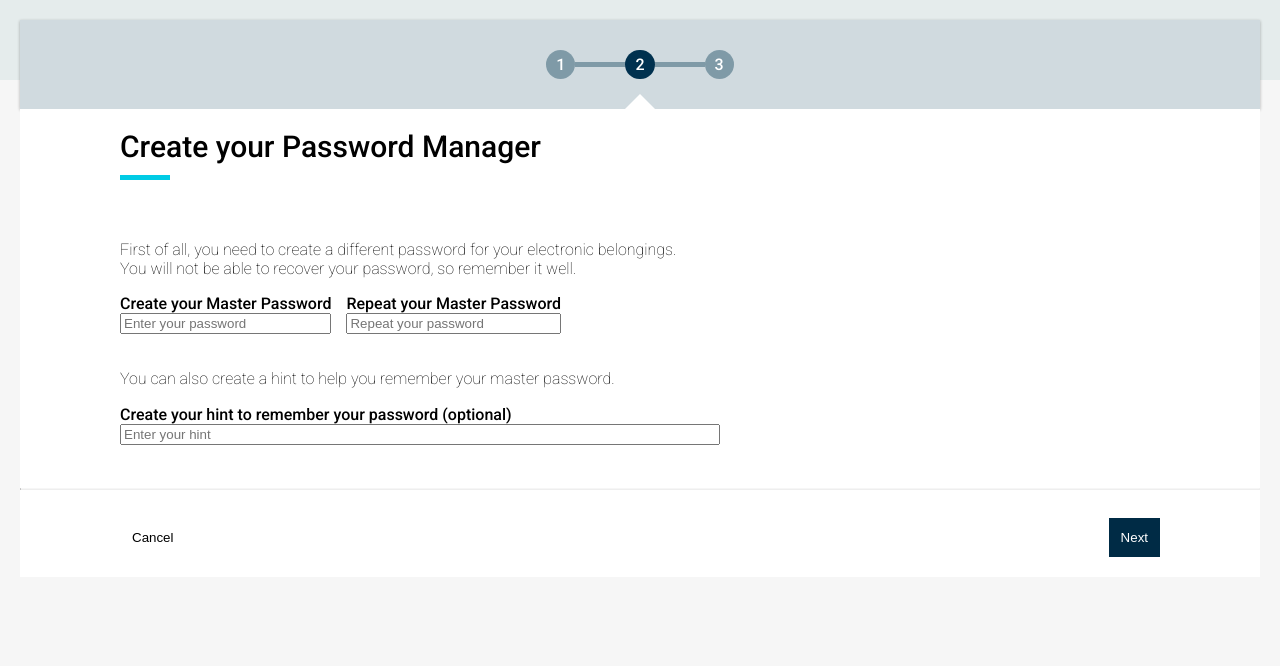
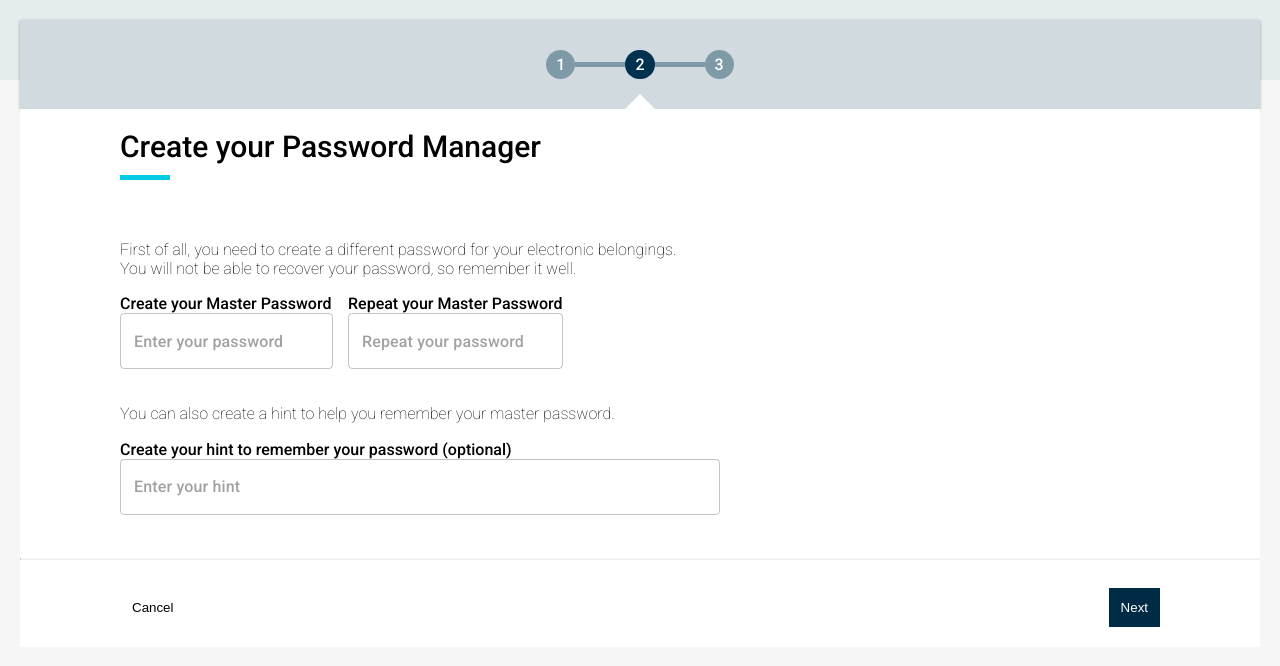
Before and after one commit to gavrilciunterei/openbank, a React (Create React App) app: page /form in a window 1280 px wide. Shown: the top 666 px of the page. Built offline with nearby package versions, Linux system fonts and the light colour scheme.

Commit message:
Form fields

```diff
--- a/src/components/ContentContainer/styles.ts
+++ b/src/components/ContentContainer/styles.ts
@@ -3,7 +3,7 @@ import styled from 'styled-components';
 export const ContainerPadding = styled.div`
   padding: 20px 40px 20px 40px;
 
-  @media (min-width: 809px) {
+  @media (min-width: 800px) {
     padding: 20px 100px 20px 100px;
   }
 `;
--- a/src/components/InputSimple/index.tsx
+++ b/src/components/InputSimple/index.tsx
@@ -1,5 +1,5 @@
 import React from 'react';
-import { InputContainer, InputLabel } from './styles';
+import { InputContainer, InputLabel, ValidationTextField } from './styles';
 import { ErrorMessage, useField } from 'formik';
 
 interface Props {
@@ -11,12 +11,12 @@ interface Props {
 }
 
 function InputSimple({ label, ...props }: Props) {
-  const [field] = useField(props);
-
+  const [field, meta] = useField(props);
+  console.log(meta.error);
   return (
     <InputContainer>
       <InputLabel htmlFor={props.id || props.name}>{label}</InputLabel>
-      <input className="text-input" {...field} {...props} />
+      <ValidationTextField className="text-input" {...field} {...props} />
       <div
         style={{
           maxWidth: 200,
--- a/src/components/InputSimple/styles.ts
+++ b/src/components/InputSimple/styles.ts
@@ -1,3 +1,4 @@
+import { TextField } from '@mui/material';
 import styled from 'styled-components';
 import { StyeProps } from './types';
 
@@ -11,3 +12,5 @@ export const InputContainer = styled.div`
 export const InputLabel = styled.label`
   margin-top: 0;
 `;
+
+export const ValidationTextField = styled(TextField)({});
--- a/src/locale/en.json
+++ b/src/locale/en.json
@@ -29,6 +29,7 @@
     "secound_step": "You can also create a hint to help you remember your master password.",
     "create_track": "Create your hint to remember your password (optional)",
     "insert_trak": "Enter your hint",
-    "track_max": "The hint can only have a maximum of 60 characters"
+    "track_max": "The hint can only have a maximum of 60 characters",
+    "repeat_required": "Repeat password is required"
   }
 }
--- a/src/locale/es.json
+++ b/src/locale/es.json
@@ -28,6 +28,7 @@
     "secound_step": "También puedes crear una pista que te ayude a recordar tu contraseña maestra.",
     "create_track": "Crea tu pista para recordar tu contraseña (opcional)",
     "insert_trak": "Introduce tu pista",
-    "track_max": "La pista solo puede tener un máximo de 60 caracteres"
+    "track_max": "La pista solo puede tener un máximo de 60 caracteres",
+    "repeat_required": "Repetir la contraseña es obligatorio"
   }
 }
--- a/src/views/Form/index.tsx
+++ b/src/views/Form/index.tsx
@@ -56,7 +56,7 @@ function Form() {
             .max(24, t('form.password_max'))
             .matches(/(?=.*[A-Z])(?=.*[\d])/, t('form.password_num_upper')),
           repeatPassword: Yup.string()
-            .required()
+            .required(t('form.repeat_required'))
             .oneOf([Yup.ref('password'), null], t('form.password_match')),
           track: Yup.string().optional().max(60, t('form.track_max')),
         })}
@@ -68,7 +68,6 @@ function Form() {
                 <Text>
                   {t('form.first_step')} <br /> {t('form.first_step_secound')}
                 </Text>
-
                 <TwoInputs>
                   <InputSimple
                     label={t('form.create_master_pass')}
--- a/src/views/ProductInformation/styles.ts
+++ b/src/views/ProductInformation/styles.ts
@@ -7,7 +7,7 @@ export const TextContainer = styled.div<TextContainerProps>`
   margin-top: 15px;
   flex-direction: ${(props) =>
     props.flexDirectionMin ? props.flexDirectionMin : 'row'};
-  @media (min-width: 809px) {
+  @media (min-width: 850px) {
     flex-direction: ${(props) =>
       props.flexDirectionMax ? props.flexDirectionMax : 'row'};
   }
@@ -19,6 +19,7 @@ export const ImageContainer = styled.div`
   justify-content: center;
   align-items: center;
   width: 100%;
+  margin-right: 10px;
 `;
 
 export const Image = styled.img`
```
